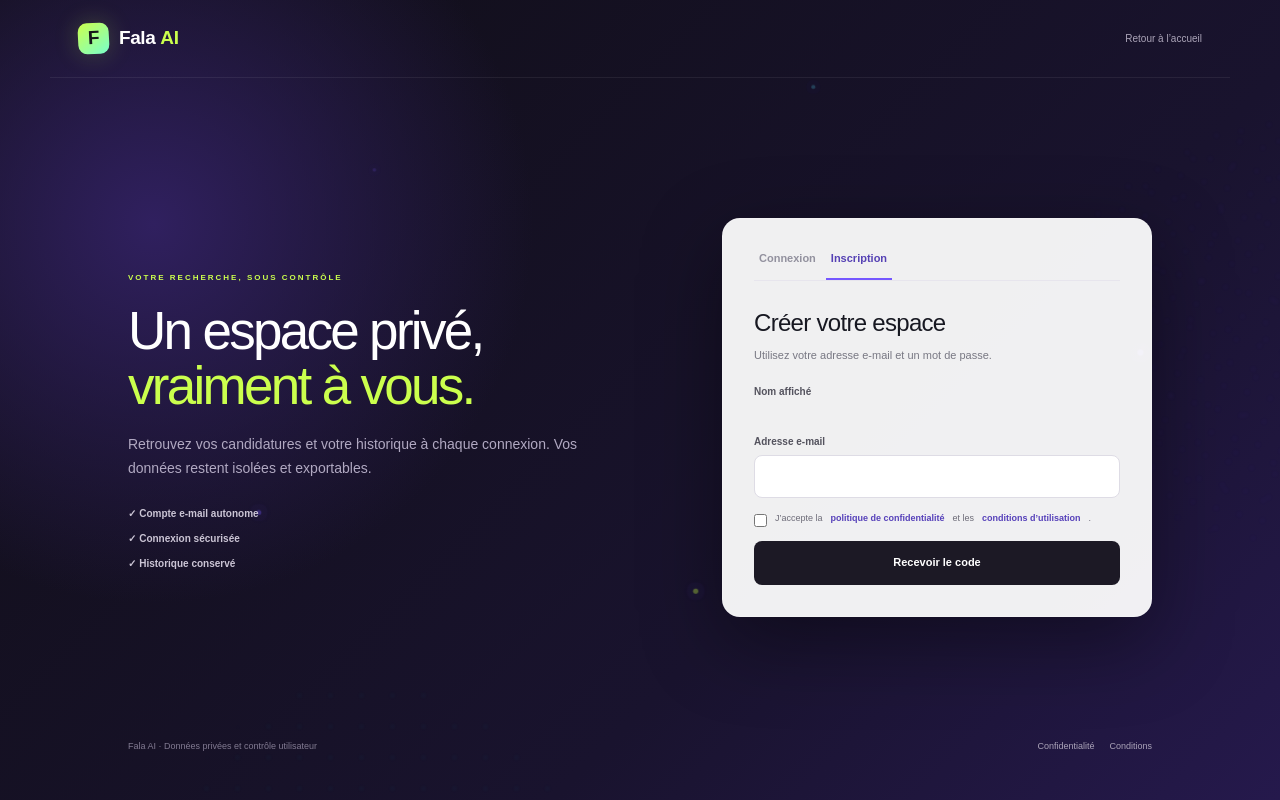
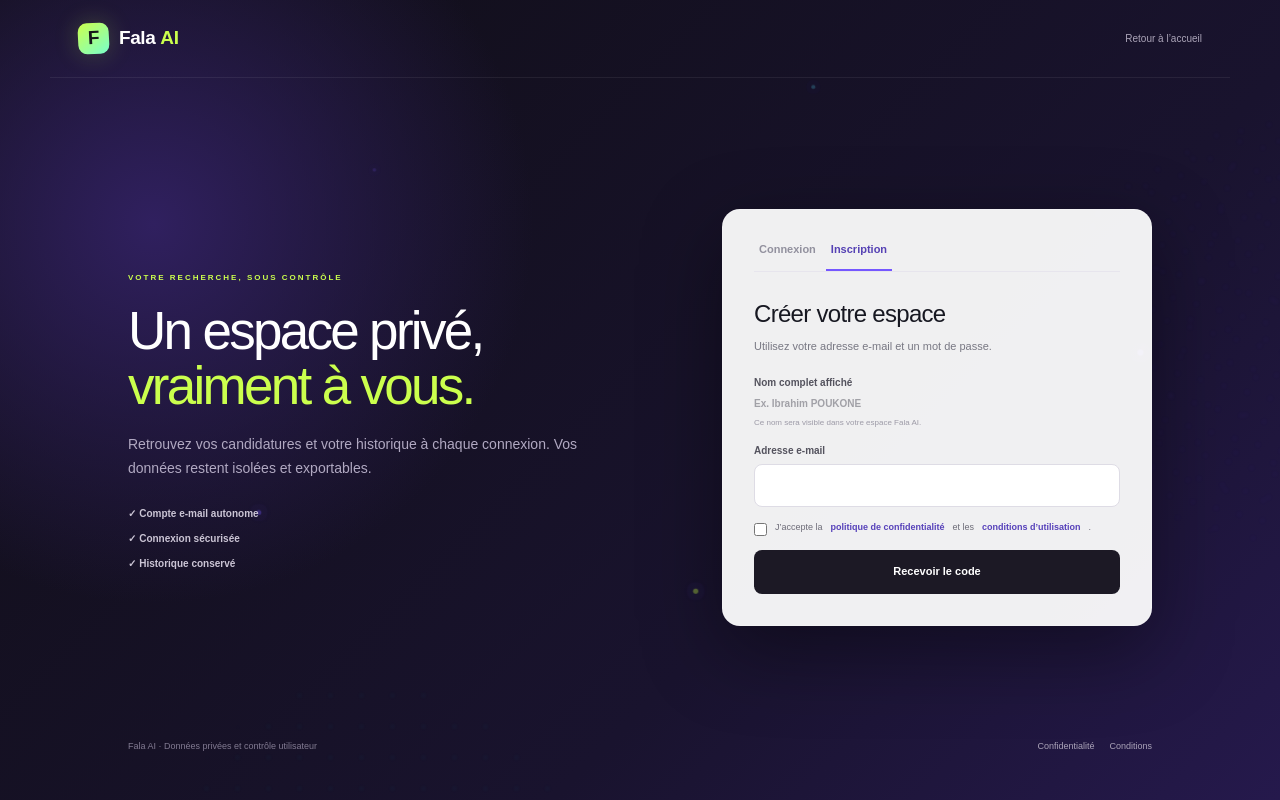
Before and after one commit to POUKONE/fala-ai, a Next.js app: page /auth in a window 1280 px wide. Both pictures are taken after a click on the button "Inscription". Built offline with nearby package versions, Linux system fonts and the light colour scheme; no server answers.

Commit message:
ui: clarify visible signup name

```diff
--- a/app/auth/page.tsx
+++ b/app/auth/page.tsx
@@ -91,7 +91,7 @@
         <h2>{title}</h2><p className="auth-subtitle">{mode === "forgot" ? "Saisissez votre adresse et nous vous aiderons à retrouver votre compte." : "Utilisez votre adresse e-mail et un mot de passe."}</p>
         {error && <div className="auth-error" role="alert">{error}</div>}{message && <div className="auth-success" role="status">{message}</div>}
         <form onSubmit={submit}>
-          {mode === "register" && <label>Nom affiché<input value={name} onChange={(e) => setName(e.target.value)} autoComplete="name" required /></label>}
+          {mode === "register" && <label>Nom complet affiché<input value={name} onChange={(e) => setName(e.target.value)} autoComplete="name" placeholder="Ex. Ibrahim POUKONE" minLength={2} maxLength={120} required /><small>Ce nom sera visible dans votre espace Fala AI.</small></label>}
           {mode !== "reset" && <label>Adresse e-mail<input type="email" value={email} onChange={(e) => setEmail(e.target.value)} autoComplete="email" required /></label>}
           {mode === "register" && signupStep === "code" && <label>Code reçu par e-mail<input inputMode="numeric" pattern="[0-9]{6}" value={password} onChange={(e) => setPassword(e.target.value)} minLength={6} maxLength={6} autoComplete="one-time-code" required /><small>Le code est valable 10 minutes</small></label>}
           {mode !== "forgot" && (mode !== "register" || signupStep === "password") && <label>Mot de passe<input type="password" value={password} onChange={(e) => setPassword(e.target.value)} minLength={8} autoComplete={mode === "register" || mode === "reset" ? "new-password" : "current-password"} required /><small>8 caractères minimum</small></label>}
```
